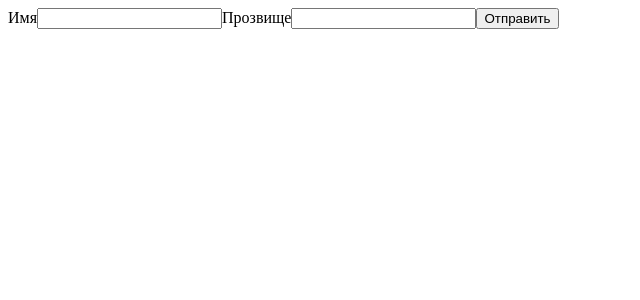
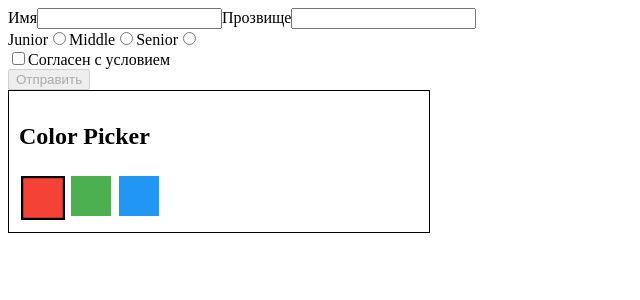
Before and after one commit to Aleksander-Kovalenko/test-react, a React (Create React App) app: page / in a window 1280 px wide. Shown: the top 300 px of the page, without its empty margins (0-640 px from the left). Built offline with nearby package versions, Linux system fonts and the light colour scheme.

Commit message:
фикс ColorPicker

```diff
--- a/package.json
+++ b/package.json
@@ -9,6 +9,7 @@
     "@testing-library/jest-dom": "^5.16.1",
     "@testing-library/react": "^12.1.2",
     "@testing-library/user-event": "^13.5.0",
+    "classnames": "^2.3.1",
     "gh-pages": "^3.2.3",
     "react": "^17.0.2",
     "react-dom": "^17.0.2",
--- /dev/null
+++ b/src/components/ColorPicker/ColorP.css
@@ -0,0 +1,13 @@
+.ColorPicker__option {
+  display: inline-block;
+  width: 40px;
+  height: 40px;
+  margin: 4px;
+  border: none;
+  outline: none;
+  transition: transform 250ms liner;
+}
+.ColorPicker__option--active {
+  transform: scale(1.1);
+  border: 2px solid black;
+}
--- a/src/components/ColorPicker/ColorPicker.jsx
+++ b/src/components/ColorPicker/ColorPicker.jsx
@@ -1,4 +1,6 @@
+import classNames from 'classnames';
 import React, { Component } from 'react';
+import './ColorP.css';
 
 import { ColorPickerContainer, ColorPickerTitle, ButtonOptions } from './ColorPicker.styled.jsx';
 
@@ -10,20 +12,28 @@ class ColorPicker extends Component {
   handleClickColor = index => {
     this.setState({ activeOptionInd: index });
   };
+
+  makeOptionClassName = index => {
+    return classNames('ColorPicker__option', {
+      'ColorPicker__option--active': index === this.state.activeOptionInd,
+    });
+  };
+
   render() {
+    const { activeOptionInd } = this.state;
     return (
       <ColorPickerContainer>
         <ColorPickerTitle>Color Picker</ColorPickerTitle>
         <div>
           {this.props.options.map(({ label, color }, index) => (
-            <ButtonOptions
+            <button
+              className={this.makeOptionClassName(index)}
               onClick={() => this.handleClickColor(index)}
               key={label}
               style={{
                 backgroundColor: color,
-                border: index === this.state.activeOptionInd ? '2px solid black' : 'none',
               }}
-            ></ButtonOptions>
+            ></button>
           ))}
         </div>
       </ColorPickerContainer>
--- a/src/components/Form/Form.jsx
+++ b/src/components/Form/Form.jsx
@@ -4,6 +4,8 @@ export class Form extends Component {
   state = {
     name: '',
     tag: '',
+    experience: '',
+    license: false,
   };
 
   handleSubmitForm = e => {
@@ -13,8 +15,8 @@ export class Form extends Component {
   };
 
   handleNameChange = e => {
-    const { name, value } = e.target;
-    this.setState({ [name]: value });
+    const { name, value, checked, type } = e.target;
+    this.setState({ [name]: type === 'checkbox' ? checked : value });
   };
 
   reset = () => {
@@ -32,8 +34,54 @@ export class Form extends Component {
           Прозвище
           <input type="text" name="tag" value={this.state.tag} onChange={this.handleNameChange} />
         </label>
+        <br />
+        <label>
+          Junior
+          <input
+            type="radio"
+            name="experience"
+            value="junior"
+            onChange={this.handleNameChange}
+            checked={this.state.experience === 'junior'}
+          />
+        </label>
+        <label>
+          Middle
+          <input
+            type="radio"
+            name="experience"
+            value="middle"
+            onChange={this.handleNameChange}
+            checked={this.state.experience === 'middle'}
+          />
+        </label>
+        <label>
+          Senior
+          <input
+            type="radio"
+            name="experience"
+            value="senior"
+            onChange={this.handleNameChange}
+            checked={this.state.experience === 'senior'}
+          />
+        </label>
 
-        <button type="submit">Отправить</button>
+        <br />
+        <label>
+          <input
+            type="checkbox"
+            name="license"
+            checked={this.state.license}
+            onChange={this.handleNameChange}
+          />
+          Согласен с условием
+        </label>
+
+        <br />
+
+        <button type="submit" disabled={!this.state.license}>
+          Отправить
+        </button>
       </form>
     );
   }
```
Also changed, not shown: src/components/App.js (+8 -5 lines), 1 other file (tests, documents, lock files or other folders).
